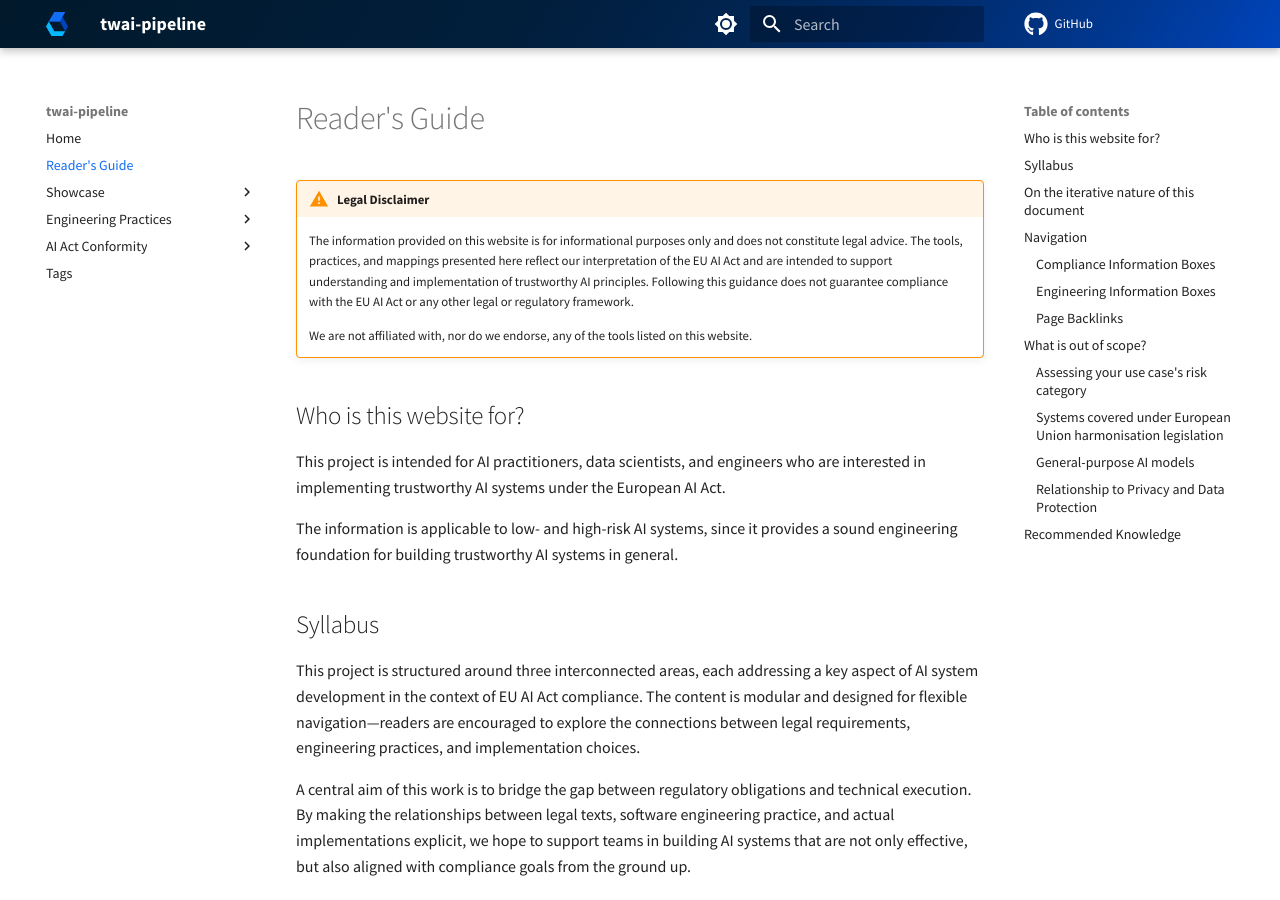
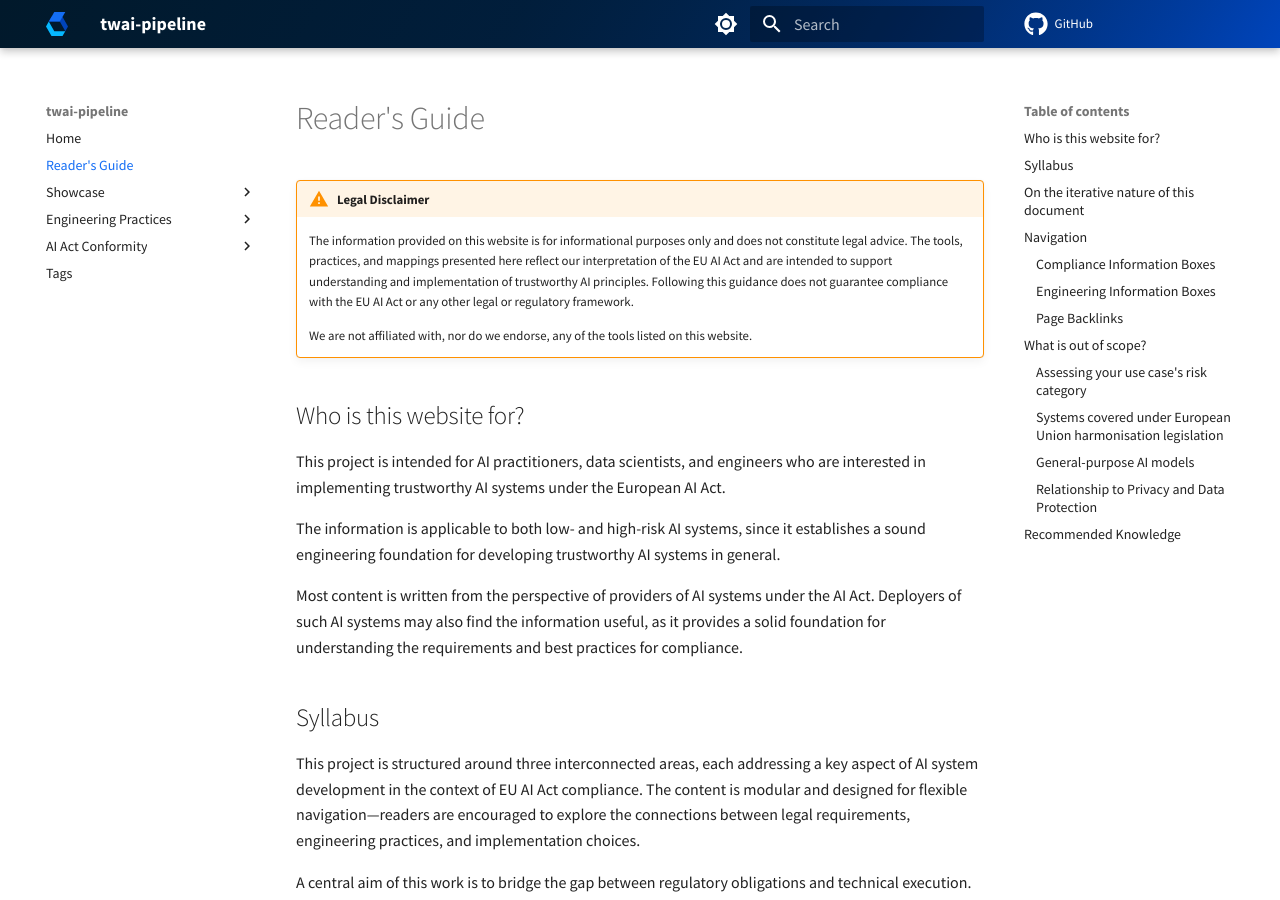
Before and after one commit to aai-institute/practical-ai-act, an MkDocs documentation site: the page built from docs/readers-guide.md, in a window 1280 px wide and 900 px high. Built offline with MkDocs 1.6.1 and Material for MkDocs 9.7.7, drawn with Linux system fonts in a browser that asks for light colours; plug-ins that fetch from the network failed and are left out; comment, search, counter and statistics services are not loaded; the version menu is left out.

Commit message:
docs: Clarify audience roles (provider/deployer)

```diff
--- a/docs/readers-guide.md
+++ b/docs/readers-guide.md
@@ -10,7 +10,10 @@
 
 This project is intended for AI practitioners, data scientists, and engineers who are interested in implementing trustworthy AI systems under the European AI Act.
 
-The information is applicable to low- and high-risk AI systems, since it provides a sound engineering foundation for building trustworthy AI systems in general.
+The information is applicable to both low- and high-risk AI systems, since it establishes a sound engineering foundation for developing trustworthy AI systems in general.
+
+Most content is written from the perspective of providers of AI systems under the AI Act.
+Deployers of such AI systems may also find the information useful, as it provides a solid foundation for understanding the requirements and best practices for compliance.
 
 ## Syllabus
 
```
